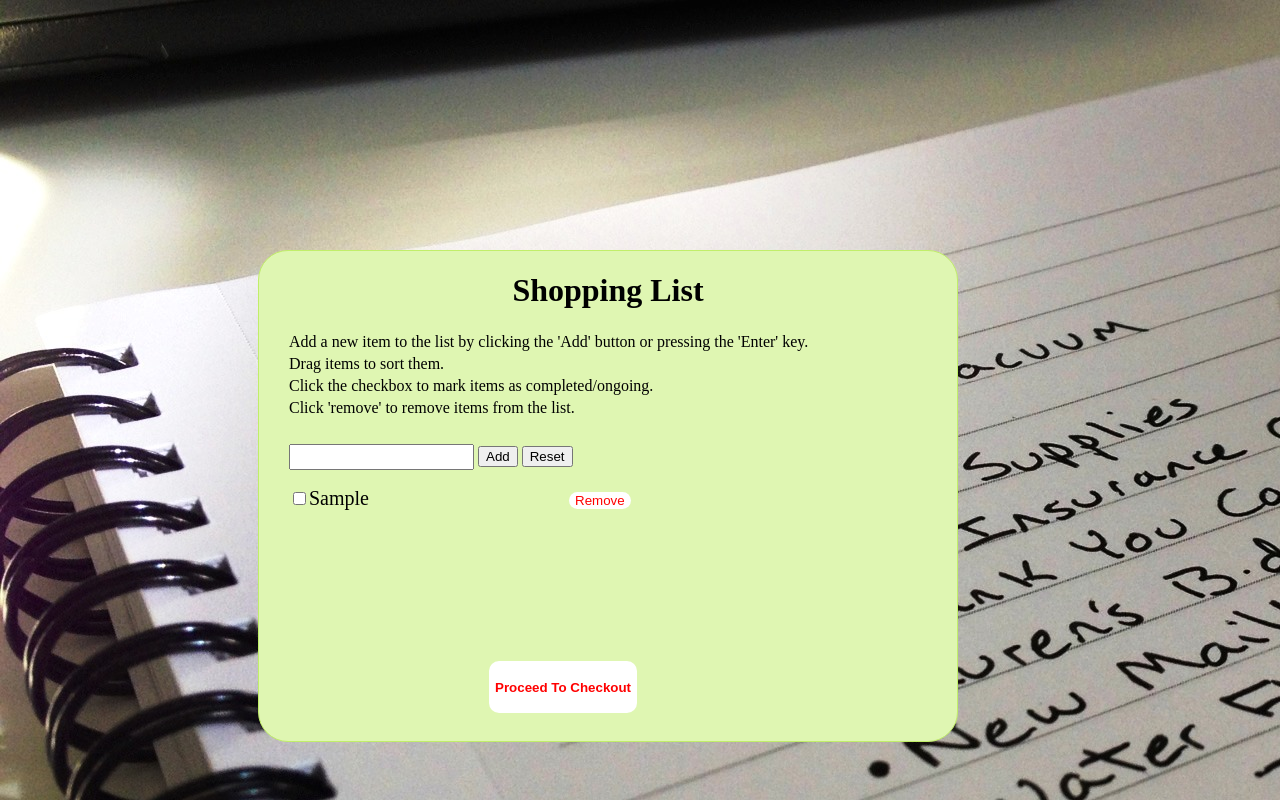
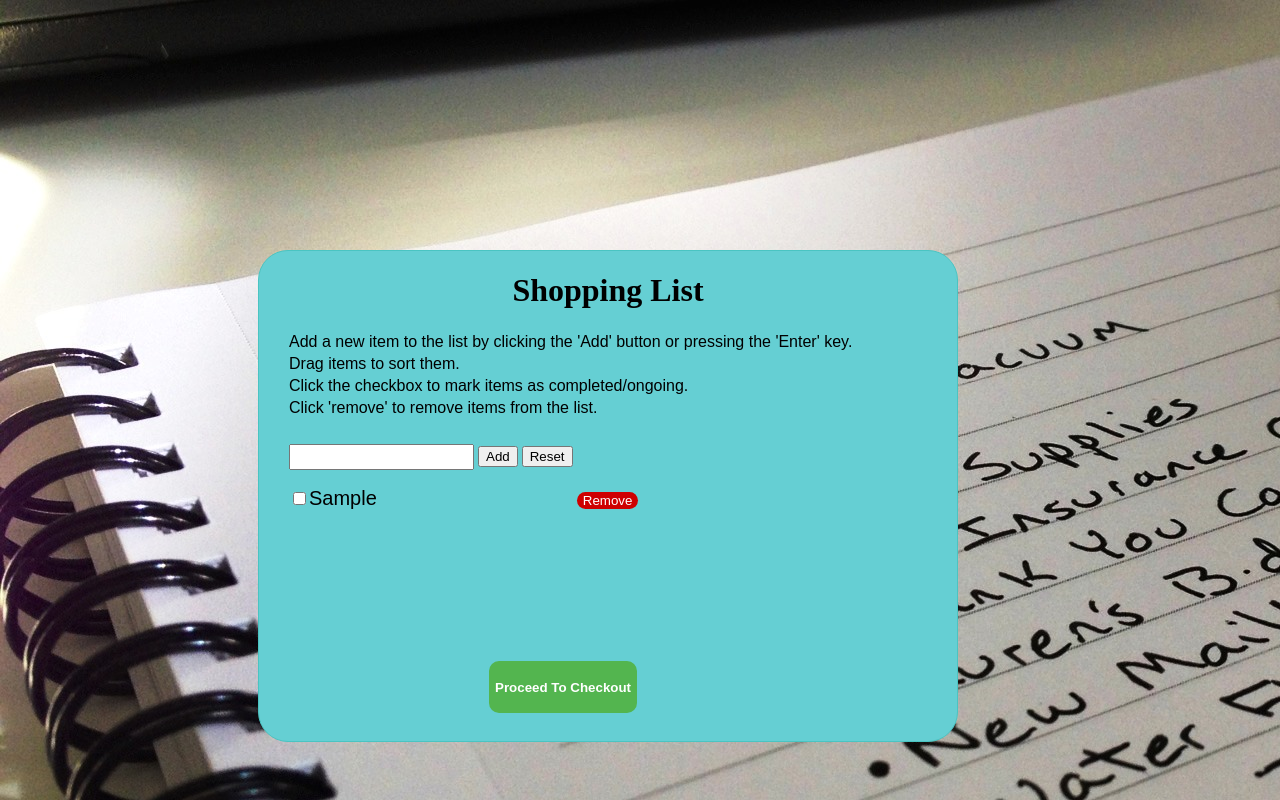
Before and after one commit to evanaeva/Shopping-list-app, a plain HTML site: page index.html in a window 1280 px wide. Both pictures are taken after typing "Sample" into the empty fields and a click on the input "Add". Shown: the top 800 px of the page. Drawn offline with nearby package versions, Linux system fonts and the light colour scheme.

Commit message:
color change shopping-list-app

```diff
--- a/css/index.css
+++ b/css/index.css
@@ -13,27 +13,22 @@
 	margin-left:auto;
 	margin-right: auto;
 	margin-top:250px;
-
 }
 
 .writing{
-background-color: #DFF6B2;
-border:solid #C1EE69 1px;
-border-radius: 30px;
-
+	background-color:#65CFD3;
+	border:solid #4AC4C2 1px;
+	border-radius: 30px;
 }
 
 .writing h1{
 	text-align: center;
-
-
-
+	font-family: 'Merriweather', serif;
 }
 
 .writing ul {
 	margin:0px;
 	padding:0px;
-
 }
 
 .writing ul li{
@@ -42,14 +37,10 @@
 	list-style: none;
 	margin-left: 30px;
 	line-height: 22px;
-
 }
 .writing ul li a{
-
 	text-decoration: none;
-
-
-
+	font-family: 'Yanone Kaffeesatz', sans-serif;
 }
 
 #textarea{
@@ -70,48 +61,32 @@
 	margin-top: 20px;
 	border:10px;
 	border-radius:10px;
-	background-color: white;
-
-
+	background-color: #53B54F;
 }
 
 
 
 button h4 a{
 	text-decoration: none;
-	color:red;
-
+	color:white;
 }
 
 
 .likha li{
-
-
 	width:400px;
 	padding:0px;
 	margin-top: 2px;
-
-
-
-
 }
 
 .likha li a{
 	font-size: 20px;
-
-}
-
-
-
-
+	font-family: 'Kaushan Script', cursive;
 }
 
 .likha button{
-	background-color: #D8D7D4;
-
-
+	background-color: #CE0000;
 }
 
 .del{
-	color:red;
+	color:white;
 }
```
Also changed, not shown: index.html (+0 -10 lines), js/apps.js (+1 -21 lines).
